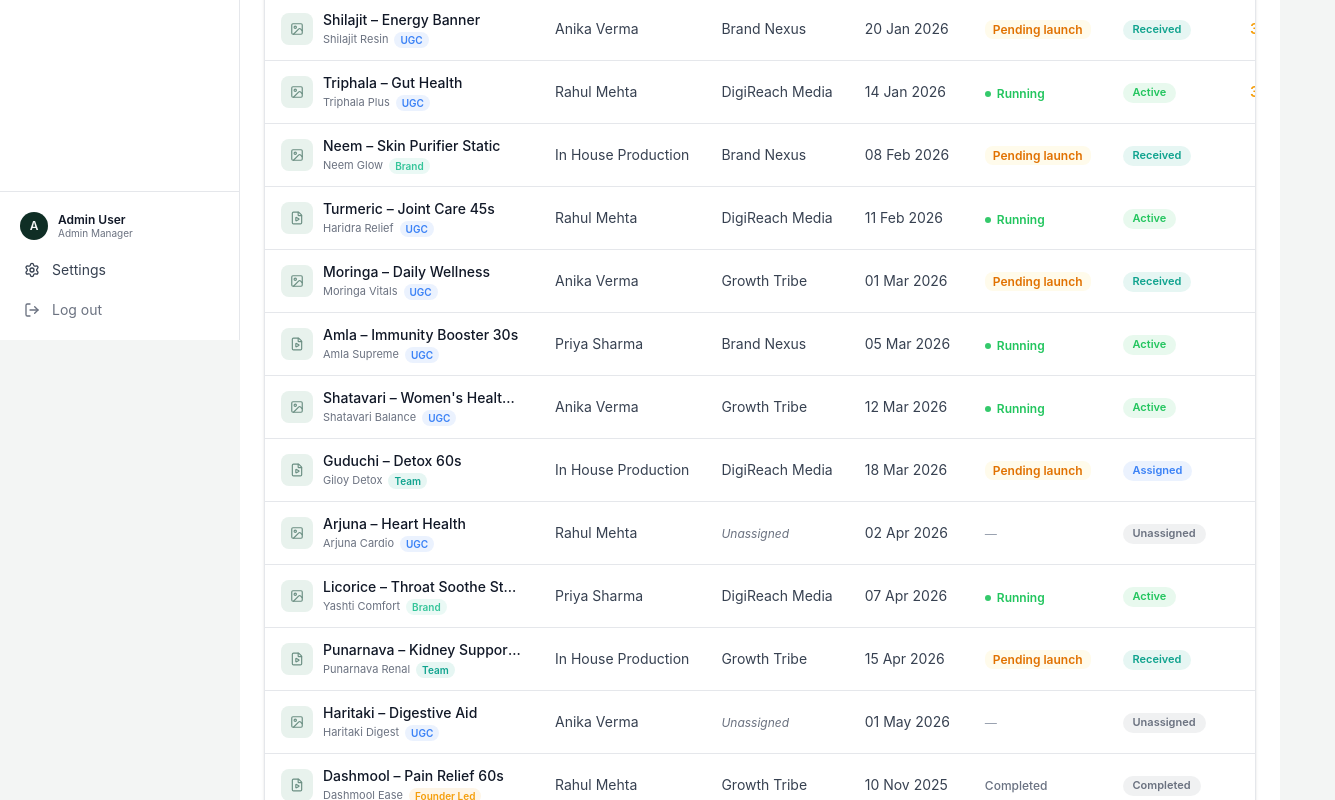
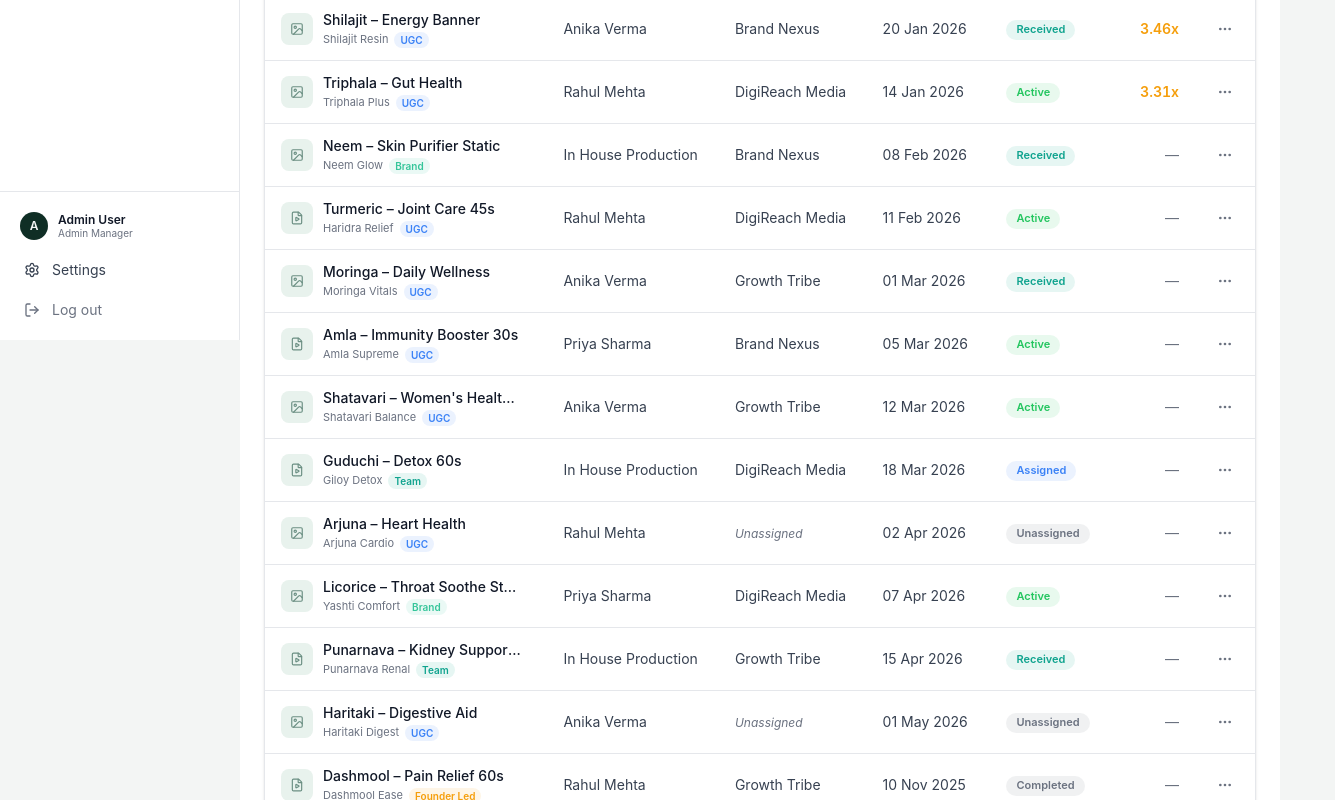
Before and after one commit to scalystic/ScalysticAIOS-VedSanjeevani, a React (Vite) app in the folder frontend/: page /marketing/contents in a window 1280 px wide. Shown: the part 460-1260 px from the top of the page, 1335 px wide, since content can reach past the window. Built offline with nearby package versions, Linux system fonts and the light colour scheme; sample sign-in values are in the browser's storage.

Commit message:
feat: add metaActiveDate field to content schema and replace ETA column with dynamic meta launch tracking

```diff
--- a/frontend/src/data/content.json
+++ b/frontend/src/data/content.json
@@ -11,6 +11,7 @@
     "agency": "DigiReach Media",
     "status": "active",
     "metaVideoId": "11234567890123",
+    "metaActiveDate": "2026-01-25",
     "campaignCount": 5,
     "spend": 124500,
     "revenue": 498000,
@@ -29,6 +30,7 @@
     "agency": "DigiReach Media",
     "status": "active",
     "metaVideoId": null,
+    "metaActiveDate": "2026-01-30",
     "campaignCount": 3,
     "spend": 87200,
     "revenue": 304200,
@@ -47,6 +49,7 @@
     "agency": "Brand Nexus",
     "status": "received",
     "metaVideoId": null,
+    "metaActiveDate": null,
     "campaignCount": 2,
     "spend": 45000,
     "revenue": 189000,
@@ -65,6 +68,7 @@
     "agency": "Growth Tribe",
     "status": "active",
     "metaVideoId": "44567890123456",
+    "metaActiveDate": "2026-02-18",
     "campaignCount": 4,
     "spend": 96800,
     "revenue": 435600,
@@ -83,6 +87,7 @@
     "agency": "Brand Nexus",
     "status": "received",
     "metaVideoId": null,
+    "metaActiveDate": null,
     "campaignCount": 1,
     "spend": 18300,
     "revenue": 54900,
@@ -101,6 +106,7 @@
     "agency": "DigiReach Media",
     "status": "active",
     "metaVideoId": "66789012345678",
+    "metaActiveDate": "2026-02-28",
     "campaignCount": 6,
     "spend": 152000,
     "revenue": 684000,
@@ -119,6 +125,7 @@
     "agency": "Growth Tribe",
     "status": "received",
     "metaVideoId": null,
+    "metaActiveDate": null,
     "campaignCount": 0,
     "spend": 0,
     "revenue": 0,
@@ -137,6 +144,7 @@
     "agency": "Brand Nexus",
     "status": "active",
     "metaVideoId": "88901234567890",
+    "metaActiveDate": "2026-03-20",
     "campaignCount": 3,
     "spend": 74100,
     "revenue": 281580,
@@ -155,6 +163,7 @@
     "agency": "Growth Tribe",
     "status": "active",
     "metaVideoId": null,
+    "metaActiveDate": "2026-03-28",
     "campaignCount": 2,
     "spend": 38500,
     "revenue": 177100,
@@ -173,6 +182,7 @@
     "agency": "DigiReach Media",
     "status": "assigned",
     "metaVideoId": null,
+    "metaActiveDate": null,
     "campaignCount": 2,
     "spend": 51200,
     "revenue": 204800,
@@ -191,6 +201,7 @@
     "agency": null,
     "status": "unassigned",
     "metaVideoId": null,
+    "metaActiveDate": null,
     "campaignCount": 0,
     "spend": 0,
     "revenue": 0,
@@ -209,6 +220,7 @@
     "agency": "DigiReach Media",
     "status": "active",
     "metaVideoId": null,
+    "metaActiveDate": "2026-04-22",
     "campaignCount": 3,
     "spend": 63400,
     "revenue": 285300,
@@ -227,6 +239,7 @@
     "agency": "Growth Tribe",
     "status": "received",
     "metaVideoId": null,
+    "metaActiveDate": null,
     "campaignCount": 1,
     "spend": 21000,
     "revenue": 73500,
@@ -245,6 +258,7 @@
     "agency": null,
     "status": "unassigned",
     "metaVideoId": null,
+    "metaActiveDate": null,
     "campaignCount": 0,
     "spend": 0,
     "revenue": 0,
@@ -263,6 +277,7 @@
     "agency": "Growth Tribe",
     "status": "completed",
     "metaVideoId": "15345678901234",
+    "metaActiveDate": "2025-11-25",
     "campaignCount": 7,
     "spend": 189000,
     "revenue": 661500,
@@ -281,6 +296,7 @@
     "agency": "Growth Tribe",
     "status": "active",
     "metaVideoId": "16456789012345",
+    "metaActiveDate": "2026-03-05",
     "campaignCount": 4,
     "spend": 98000,
     "revenue": 411600,
@@ -299,6 +315,7 @@
     "agency": "Brand Nexus",
     "status": "received",
     "metaVideoId": null,
+    "metaActiveDate": null,
     "campaignCount": 2,
     "spend": 43500,
     "revenue": 174000,
@@ -317,6 +334,7 @@
     "agency": "DigiReach Media",
     "status": "completed",
     "metaVideoId": "17b56789012345",
+    "metaActiveDate": "2025-11-20",
     "campaignCount": 3,
     "spend": 55000,
     "revenue": 198000,
@@ -335,6 +353,7 @@
     "agency": "DigiReach Media",
     "status": "active",
     "metaVideoId": "18678901234567",
+    "metaActiveDate": "2026-04-25",
     "campaignCount": 3,
     "spend": 72600,
     "revenue": 305000,
@@ -353,6 +372,7 @@
     "agency": null,
     "status": "unassigned",
     "metaVideoId": null,
+    "metaActiveDate": null,
     "campaignCount": 0,
     "spend": 0,
     "revenue": 0,
@@ -371,6 +391,7 @@
     "agency": "DigiReach Media",
     "status": "active",
     "metaVideoId": "20890123456789",
+    "metaActiveDate": "2026-05-10",
     "campaignCount": 2,
     "spend": 56000,
     "revenue": 215600,
@@ -389,6 +410,7 @@
     "agency": "DigiReach Media",
     "status": "assigned",
     "metaVideoId": null,
+    "metaActiveDate": null,
     "campaignCount": 0,
     "spend": 0,
     "revenue": 0,
@@ -407,6 +429,7 @@
     "agency": "Brand Nexus",
     "status": "received",
     "metaVideoId": null,
+    "metaActiveDate": null,
     "campaignCount": 0,
     "spend": 0,
     "revenue": 0,
@@ -425,6 +448,7 @@
     "agency": "Growth Tribe",
     "status": "received",
     "metaVideoId": "23456789012345",
+    "metaActiveDate": null,
     "campaignCount": 0,
     "spend": 0,
     "revenue": 0,
--- a/frontend/src/pages/marketing/ContentDetailPage.tsx
+++ b/frontend/src/pages/marketing/ContentDetailPage.tsx
@@ -598,6 +598,23 @@ export default function ContentDetailPage() {
               )}
               {!content.agency && <span className="text-sm text-gray italic">No agency</span>}
             </div>
+            {(content.metaVideoId || content.metaActiveDate) && (
+              <div className="flex flex-wrap items-center gap-3 mt-2">
+                {content.metaVideoId && (
+                  <span className="inline-flex items-center gap-1.5 text-xs text-slate bg-muted px-2.5 py-1 rounded-md">
+                    <span className="font-medium text-gray">Meta ID</span>
+                    <span className="font-mono">{content.metaVideoId}</span>
+                  </span>
+                )}
+                {content.metaActiveDate && (
+                  <span className="inline-flex items-center gap-1.5 text-xs text-success font-medium bg-success/10 px-2.5 py-1 rounded-md">
+                    <span className="h-1.5 w-1.5 rounded-full bg-success" />
+                    Active on Meta since{' '}
+                    {new Date(content.metaActiveDate).toLocaleDateString('en-IN', { day: '2-digit', month: 'short', year: 'numeric' })}
+                  </span>
+                )}
+              </div>
+            )}
           </div>
         </div>
 
--- a/frontend/src/pages/marketing/ContentPage.tsx
+++ b/frontend/src/pages/marketing/ContentPage.tsx
@@ -231,30 +231,14 @@ export default function ContentPage() {
     }
   }
 
-  const getMetaAdsEta = (status: ContentStatus, createdAt: string): string => {
-    if (status === 'active') return 'Running'
-    if (status === 'completed') return 'Completed'
-    if (status === 'unassigned') return 'TBD'
-
-    const createdDate = new Date(createdAt)
-    let daysToAdd = 7
-    if (status === 'received') daysToAdd = 3
-    if (status === 'assigned') daysToAdd = 10
-
-    const etaDate = new Date(createdDate.getTime() + daysToAdd * 24 * 60 * 60 * 1000)
-    const today = new Date(TODAY)
-    const diffTime = etaDate.getTime() - today.getTime()
-    const diffDays = Math.ceil(diffTime / (1000 * 60 * 60 * 24))
-
-    if (diffDays < 0) {
-      return 'Pending launch'
-    } else if (diffDays === 0) {
-      return 'Today'
-    } else if (diffDays === 1) {
-      return 'Tomorrow'
-    } else {
-      return etaDate.toLocaleDateString('en-IN', { day: '2-digit', month: 'short' })
-    }
+  function handleMarkActive(id: string) {
+    setItems((prev) =>
+      prev.map((item) =>
+        item.id === id
+          ? { ...item, status: 'active' as ContentStatus, metaActiveDate: TODAY }
+          : item
+      )
+    )
   }
 
   // ── Filtered + sorted rows ──
@@ -305,10 +289,13 @@ export default function ContentPage() {
       category:      values.category,
       creator:       values.creator,
       product:       values.product,
-      driveUrl:      values.driveUrl,
-      agency:        values.agency,
-      status:        values.agency ? 'received' : 'unassigned',
-      campaignCount: 0,
+      driveUrl:       values.driveUrl,
+      thumbnail:      null,
+      agency:         values.agency,
+      status:         values.agency ? 'received' : 'unassigned',
+      metaVideoId:    null,
+      metaActiveDate: null,
+      campaignCount:  0,
       spend:         0,
       revenue:       0,
       roas:          0,
@@ -485,7 +472,6 @@ export default function ContentPage() {
                 <span className="flex items-center gap-1.5">Agency <SortIcon col="agency" sortKey={sortKey} sortDir={sortDir} /></span>
               </TableHead>
               <TableHead className="whitespace-nowrap">Created</TableHead>
-              <TableHead className="whitespace-nowrap">ETA (Meta Ads)</TableHead>
               <TableHead className={sortableTh} onClick={() => toggleSort('status')}>
                 <span className="flex items-center gap-1.5">Status <SortIcon col="status" sortKey={sortKey} sortDir={sortDir} /></span>
               </TableHead>
@@ -499,7 +485,7 @@ export default function ContentPage() {
           <TableBody>
             {rows.length === 0 ? (
               <TableRow className="hover:bg-transparent">
-                <TableCell colSpan={8} className="py-12 text-center text-gray text-sm">
+                <TableCell colSpan={7} className="py-12 text-center text-gray text-sm">
                   No content matches your filters.
                 </TableCell>
               </TableRow>
@@ -549,23 +535,6 @@ export default function ContentPage() {
                     {new Date(item.createdAt).toLocaleDateString('en-IN', { day: '2-digit', month: 'short', year: 'numeric' })}
                   </TableCell>
 
-                  {/* ETA to run on Meta Ads */}
-                  <TableCell className="whitespace-nowrap">
-                    {(() => {
-                      const eta = getMetaAdsEta(item.status, item.createdAt)
-                      if (eta === 'Running') {
-                        return <span className="inline-flex items-center gap-1.5 text-xs font-semibold text-success"><span className="h-1.5 w-1.5 rounded-full bg-success animate-pulse" />Running</span>
-                      }
-                      if (eta === 'Completed') {
-                        return <span className="text-xs font-medium text-gray-500">Completed</span>
-                      }
-                      if (eta === 'TBD') {
-                        return <span className="text-xs text-gray-400 italic">—</span>
-                      }
-                      return <span className="text-xs font-semibold text-amber-600 bg-amber-50 px-2 py-0.5 rounded">{eta}</span>
-                    })()}
-                  </TableCell>
-
                   {/* Status */}
                   <TableCell>
                     <Badge variant={STATUS_VARIANT[item.status]}>
@@ -600,11 +569,20 @@ export default function ContentPage() {
                           <span className="sr-only">Row actions</span>
                         </Button>
                       </DropdownMenuTrigger>
-                      <DropdownMenuContent align="end" className="w-40">
+                      <DropdownMenuContent align="end" className="w-44">
                         <DropdownMenuItem onClick={() => setEditingItem(item)}>
                           <Pencil className="h-3.5 w-3.5" />
                           Edit
                         </DropdownMenuItem>
+                        {item.status === 'received' && (
+                          <>
+                            <DropdownMenuSeparator />
+                            <DropdownMenuItem onClick={() => handleMarkActive(item.id)}>
+                              <CalendarDays className="h-3.5 w-3.5" />
+                              Mark as Active
+                            </DropdownMenuItem>
+                          </>
+                        )}
                         <DropdownMenuSeparator />
                         <DropdownMenuItem asChild>
                           <a href={item.driveUrl} target="_blank" rel="noopener noreferrer">
```
Also changed, not shown: frontend/src/context/AppData.tsx (+4 -3 lines).
